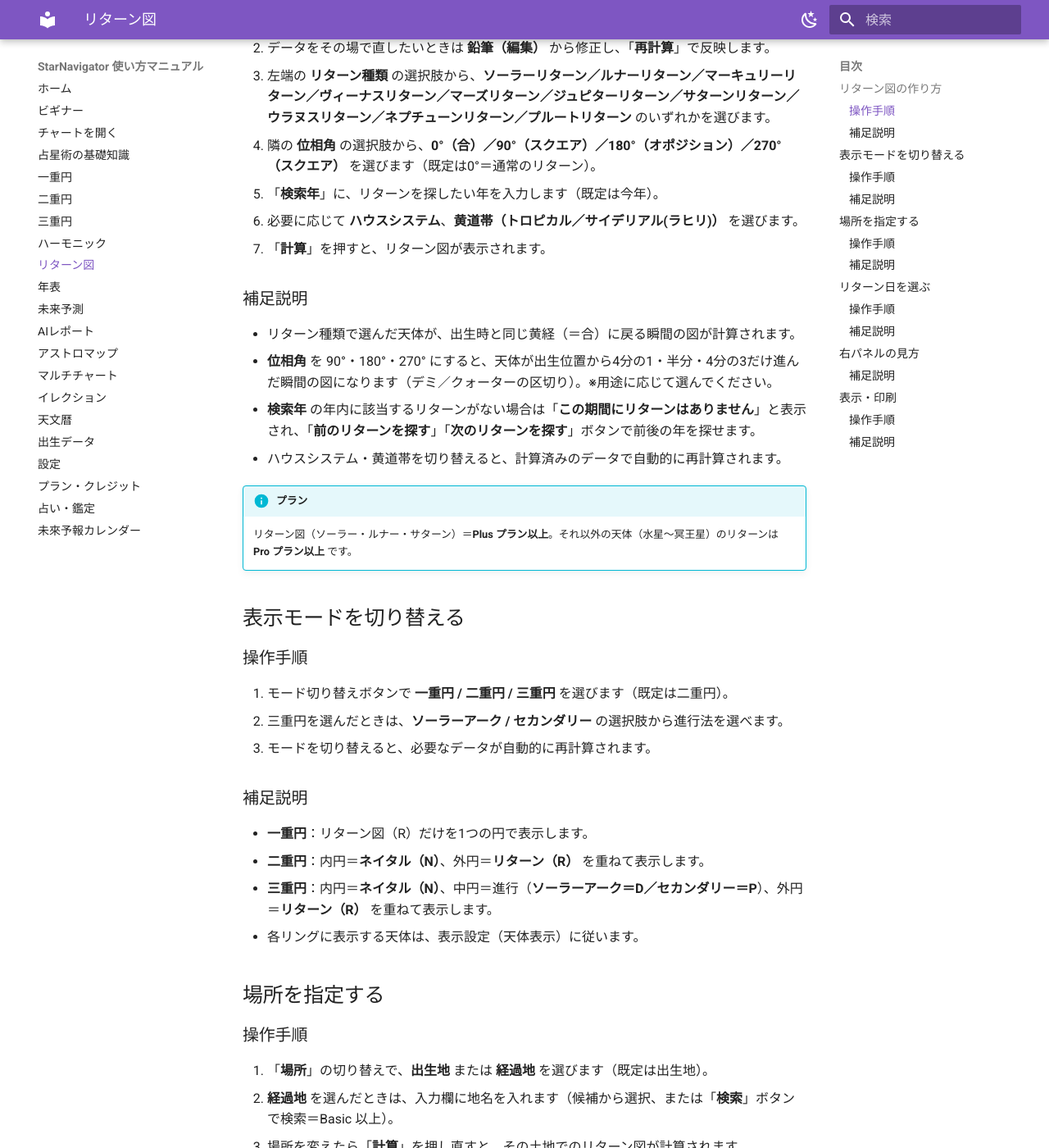
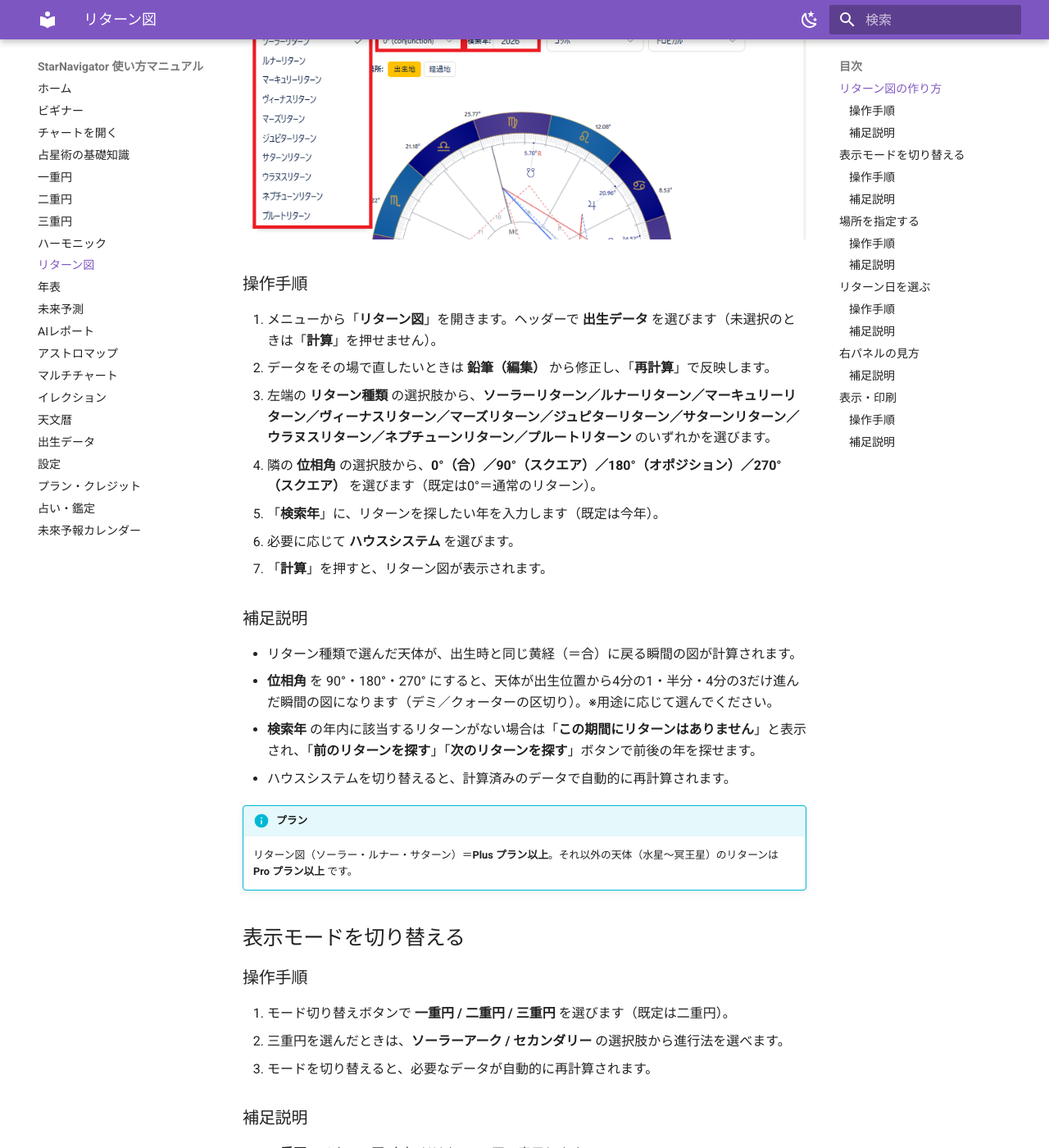
Before and after one commit to KeikoKagawa/starnavi-manual, an MkDocs documentation site: the page built from docs/return-chart.md, in a window 1280 px wide and 1400 px high, scrolled down 508 px. Shown: the whole window at 82% size. Built offline with MkDocs 1.6.1 and Material for MkDocs 9.7.7, drawn with Linux system fonts in a browser that asks for light colours.

Commit message:
content(リターン図): 入力欄画像差し込み＋黄道帯(サイデリアル)の記述を削除(説明はハーモニック章に集約)
Co-Authored-By: Claude Fable 5 <noreply@anthropic.com>

```diff
--- a/docs/return-chart.md
+++ b/docs/return-chart.md
@@ -7,7 +7,7 @@
 
 ## リターン図の作り方
 
-<!-- 画像さしこみ: リターン図 入力欄 -->
+![リターン図の入力欄（リターン種類の選択肢・位相角・検索年）](assets/return-chart-01-input.png)
 
 ### 操作手順
 
@@ -16,7 +16,7 @@
 3. 左端の **リターン種類** の選択肢から、**ソーラーリターン／ルナーリターン／マーキュリーリターン／ヴィーナスリターン／マーズリターン／ジュピターリターン／サターンリターン／ウラヌスリターン／ネプチューンリターン／プルートリターン** のいずれかを選びます。
 4. 隣の **位相角** の選択肢から、**0°（合）／90°（スクエア）／180°（オポジション）／270°（スクエア）** を選びます（既定は0°＝通常のリターン）。
 5. 「**検索年**」に、リターンを探したい年を入力します（既定は今年）。
-6. 必要に応じて **ハウスシステム**、**黄道帯（トロピカル／サイデリアル(ラヒリ)）** を選びます。
+6. 必要に応じて **ハウスシステム** を選びます。
 7. 「**計算**」を押すと、リターン図が表示されます。
 
 ### 補足説明
@@ -24,7 +24,7 @@
 - リターン種類で選んだ天体が、出生時と同じ黄経（＝合）に戻る瞬間の図が計算されます。
 - **位相角** を 90°・180°・270° にすると、天体が出生位置から4分の1・半分・4分の3だけ進んだ瞬間の図になります（デミ／クォーターの区切り）。※用途に応じて選んでください。
 - **検索年** の年内に該当するリターンがない場合は「**この期間にリターンはありません**」と表示され、「**前のリターンを探す**」「**次のリターンを探す**」ボタンで前後の年を探せます。
-- ハウスシステム・黄道帯を切り替えると、計算済みのデータで自動的に再計算されます。
+- ハウスシステムを切り替えると、計算済みのデータで自動的に再計算されます。
 
 !!! info "プラン"
     リターン図（ソーラー・ルナー・サターン）＝**Plus プラン以上**。それ以外の天体（水星〜冥王星）のリターンは **Pro プラン以上** です。
```
Also changed, not shown: docs/assets/return-chart-01-input.png (added).
